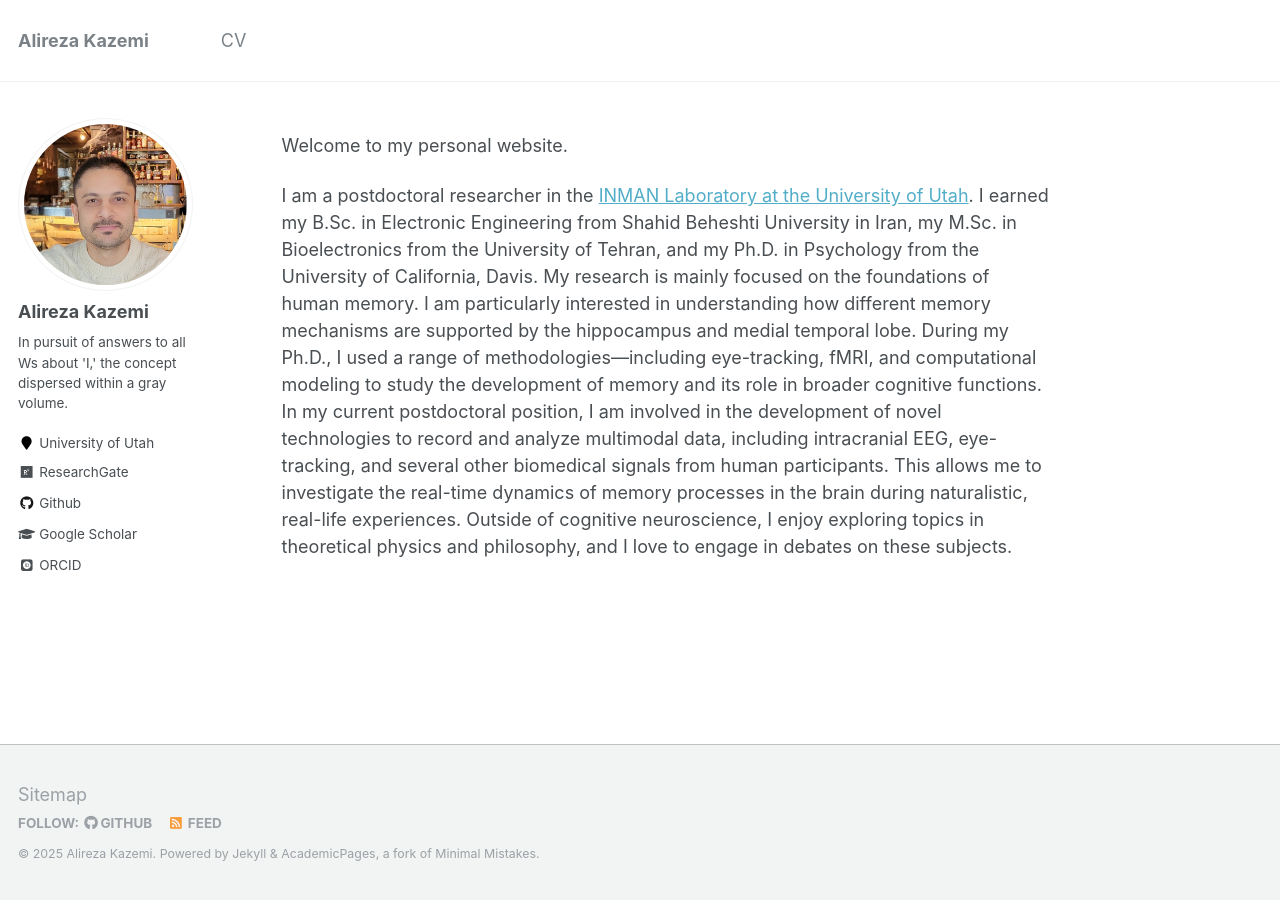
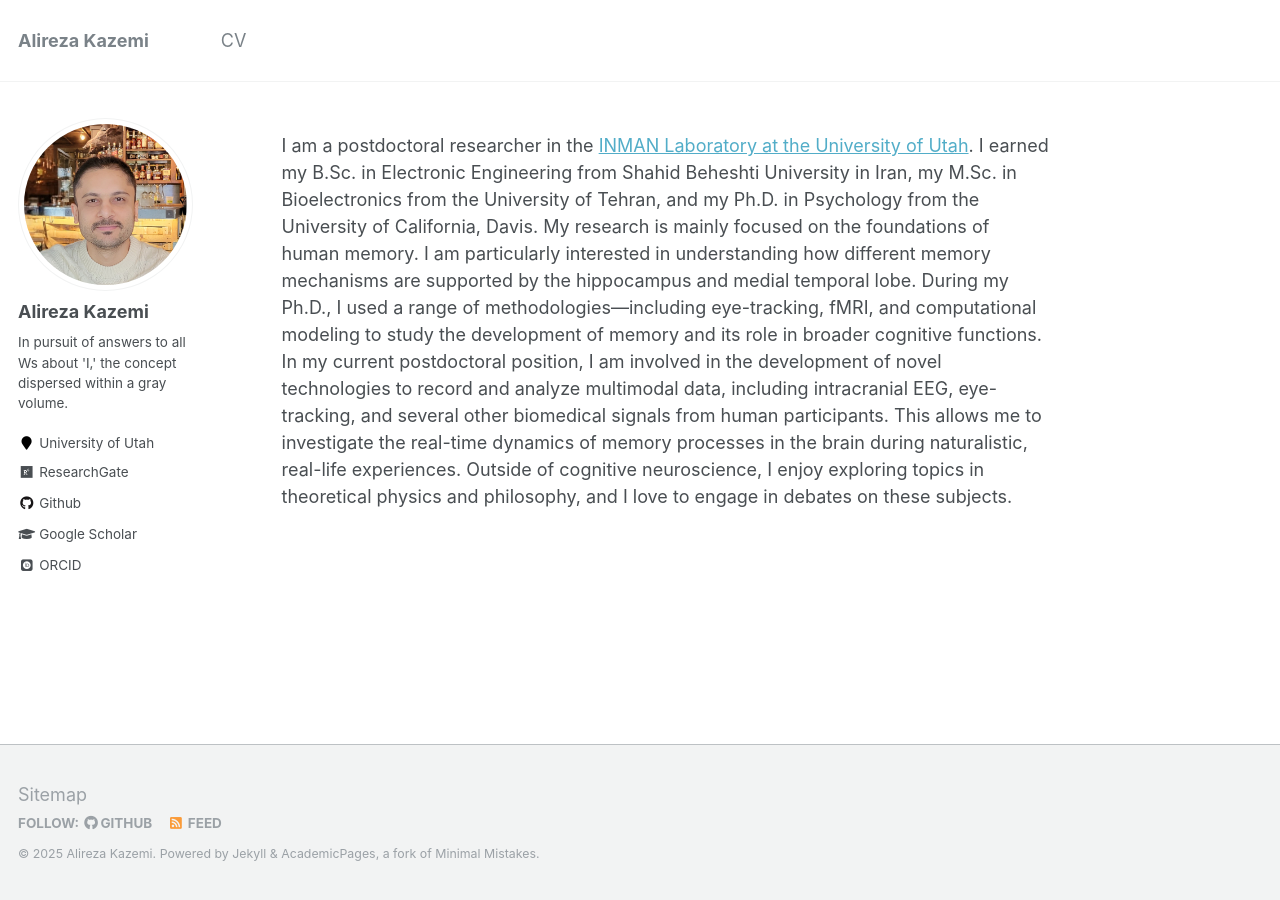
Before and after one commit to Alireza-Kazemi/Alireza-Kazemi.github.io, a Jekyll site: the page built from _pages/about.md, in a window 1280 px wide. Built offline with Jekyll 4.4.1, drawn with Linux system fonts in a browser that asks for light colours; some web fonts are replaced.

Commit message:
Update about.md

```diff
--- a/_pages/about.md
+++ b/_pages/about.md
@@ -8,7 +8,5 @@ redirect_from:
   - /about.html
 ---
 
-Welcome to my personal website.
-
 I am a postdoctoral researcher in the [INMAN Laboratory at the University of Utah](https://inmanlab.psych.utah.edu/). I earned my B.Sc. in Electronic Engineering from Shahid Beheshti University in Iran, my M.Sc. in Bioelectronics from the University of Tehran, and my Ph.D. in Psychology from the University of California, Davis. My research is mainly focused on the foundations of human memory. I am particularly interested in understanding how different memory mechanisms are supported by the hippocampus and medial temporal lobe. During my Ph.D., I used a range of methodologies—including eye-tracking, fMRI, and computational modeling to study the development of memory and its role in broader cognitive functions. In my current postdoctoral position, I am involved in the development of novel technologies to record and analyze multimodal data, including intracranial EEG, eye-tracking, and several other biomedical signals from human participants. This allows me to investigate the real-time dynamics of memory processes in the brain during naturalistic, real-life experiences.
 Outside of cognitive neuroscience, I enjoy exploring topics in theoretical physics and philosophy, and I love to engage in debates on these subjects.
```
